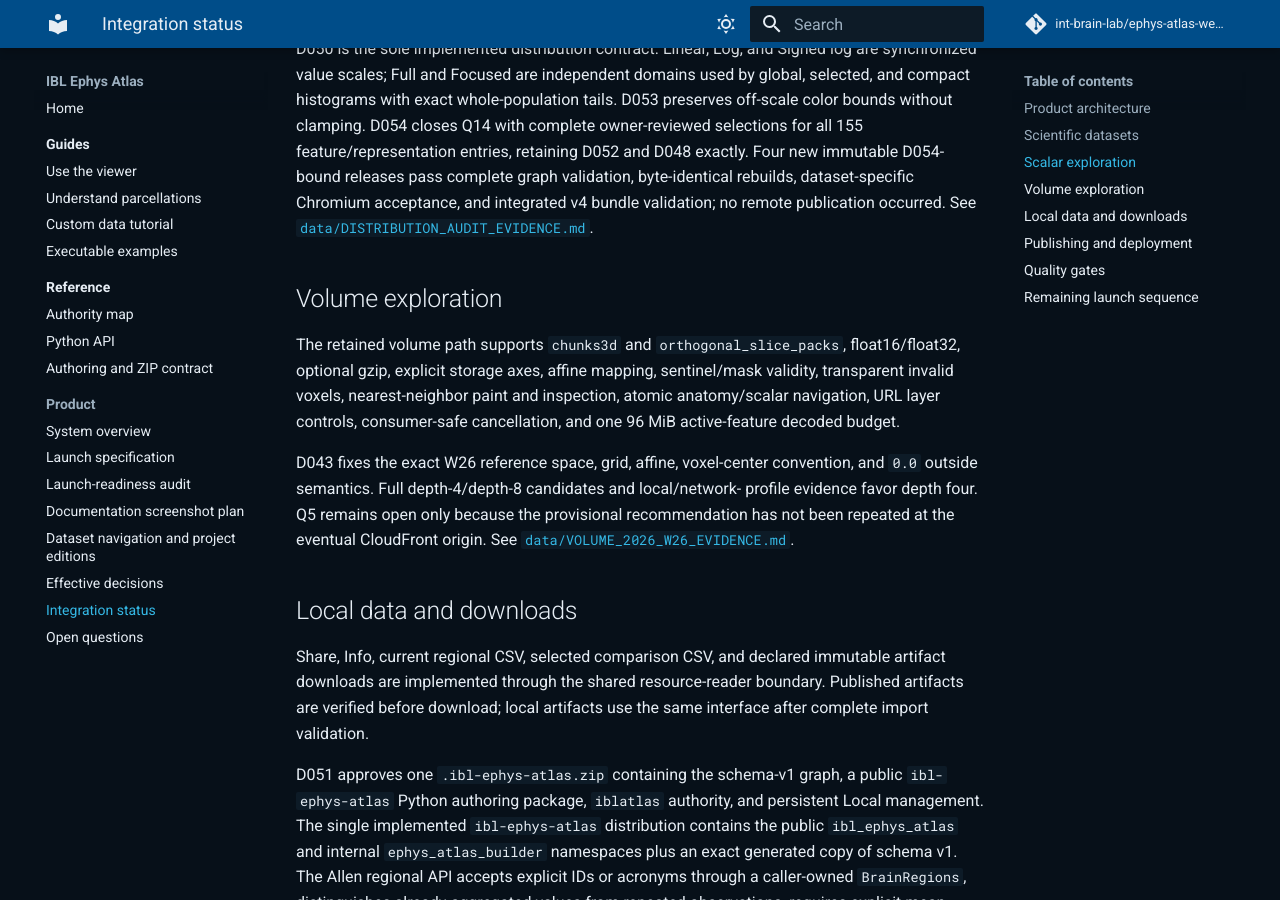
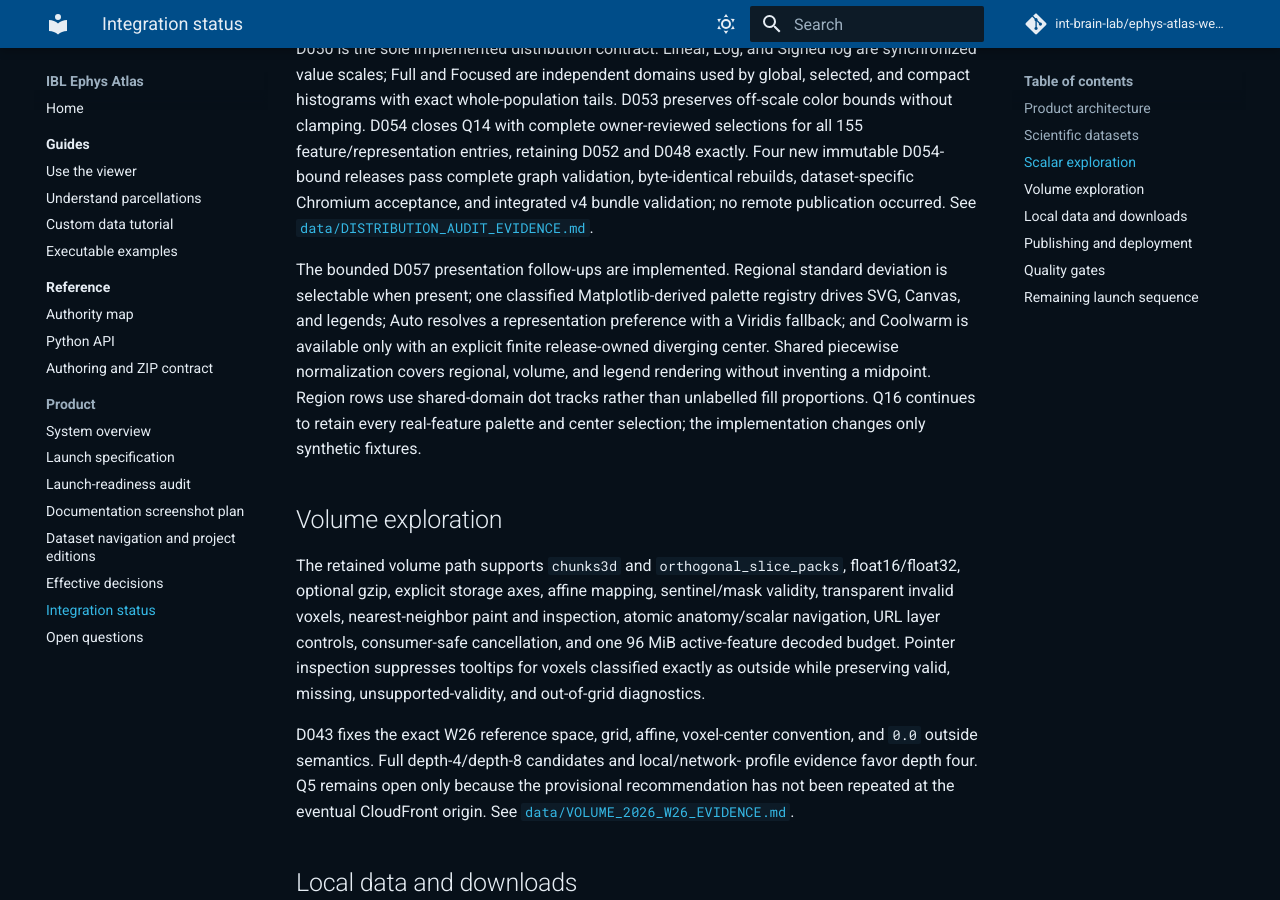
Before and after one commit to int-brain-lab/ephys-atlas-web-v2, an MkDocs documentation site: the page built from docs/INTEGRATION_STATUS.md, in a window 1280 px wide and 900 px high, scrolled down 3009 px. Built offline with MkDocs 1.6.1 and Material for MkDocs 9.7.7, drawn with Linux system fonts in a browser that asks for light colours; comment, search, counter and statistics services are not loaded.

Commit message:
docs: record scalar presentation completion

```diff
--- a/docs/INTEGRATION_STATUS.md
+++ b/docs/INTEGRATION_STATUS.md
@@ -56,6 +56,16 @@ dataset-specific Chromium acceptance, and integrated v4 bundle validation; no
 remote publication occurred. See
 [`data/DISTRIBUTION_AUDIT_EVIDENCE.md`](data/DISTRIBUTION_AUDIT_EVIDENCE.md).
 
+The bounded D057 presentation follow-ups are implemented. Regional standard
+deviation is selectable when present; one classified Matplotlib-derived
+palette registry drives SVG, Canvas, and legends; Auto resolves a
+representation preference with a Viridis fallback; and Coolwarm is available
+only with an explicit finite release-owned diverging center. Shared piecewise
+normalization covers regional, volume, and legend rendering without inventing
+a midpoint. Region rows use shared-domain dot tracks rather than unlabelled
+fill proportions. Q16 continues to retain every real-feature palette and
+center selection; the implementation changes only synthetic fixtures.
+
 ## Volume exploration
 
 The retained volume path supports `chunks3d` and `orthogonal_slice_packs`,
@@ -63,6 +73,9 @@ float16/float32, optional gzip, explicit storage axes, affine mapping,
 sentinel/mask validity, transparent invalid voxels, nearest-neighbor paint and
 inspection, atomic anatomy/scalar navigation, URL layer controls, consumer-safe
 cancellation, and one 96 MiB active-feature decoded budget.
+Pointer inspection suppresses tooltips for voxels classified exactly as
+outside while preserving valid, missing, unsupported-validity, and out-of-grid
+diagnostics.
 
 D043 fixes the exact W26 reference space, grid, affine, voxel-center convention,
 and `0.0` outside semantics. Full depth-4/depth-8 candidates and local/network-
```
Also changed, not shown: docs/IMPLEMENTATION_PLAN.md (+5 -6 lines), docs/tasks/2026-09-02-scalar-presentation-followups/README.md (+16 -5 lines).
